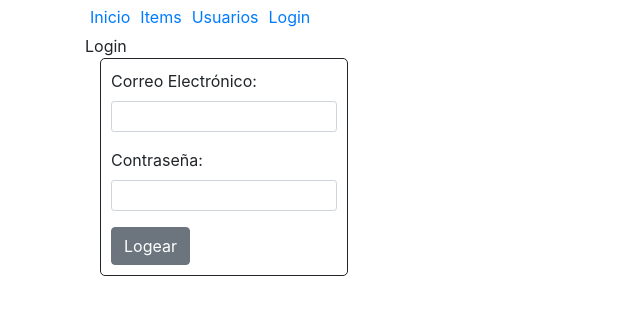
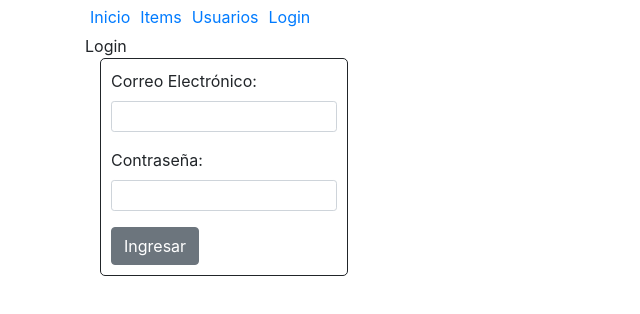
Before and after one commit to almacenero/react-graphql-mongo-auth, a React (Create React App) app in the folder frontend/: page /login in a window 1280 px wide. Shown: the top 314 px of the page, without its empty margins (0-640 px from the left). Built offline with nearby package versions, Linux system fonts and the light colour scheme; no server answers.

Commit message:
Change a lavel button in login form #13

```diff
--- a/frontend/src/Components/Auth/index.js
+++ b/frontend/src/Components/Auth/index.js
@@ -94,7 +94,7 @@
                   bsSize="sm"
                 />
               </FormGroup>
-              <Button type="submit">Logear</Button>
+              <Button type="submit">Ingresar</Button>
             </Form>
           </Col>
         </Container>
```
